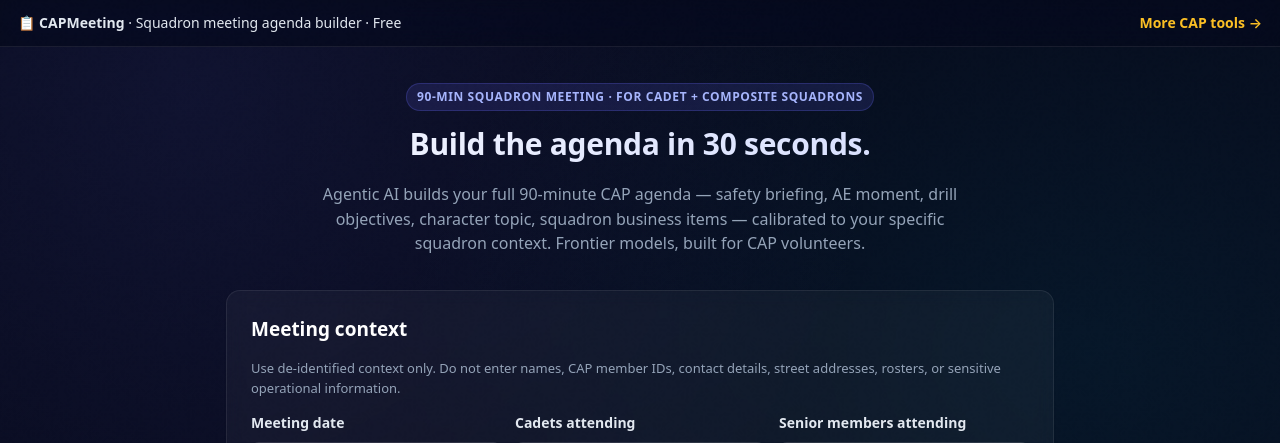
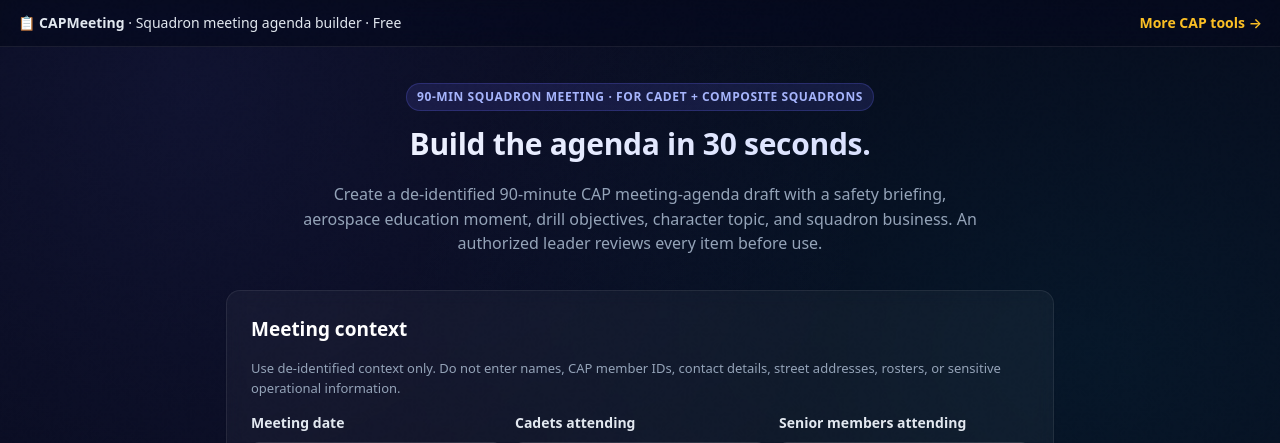
Before and after one commit to justfreshsky-jpg/CAPMeeting, a Flask app: page / in a window 1280 px wide. Shown: the top 443 px of the page. Run offline with Flask 3, Linux system fonts and the light colour scheme.

Commit message:
Refresh portfolio interface and customer guidance

```diff
--- a/requirements.txt
+++ b/requirements.txt
@@ -3,4 +3,4 @@ Werkzeug==3.1.8
 gunicorn==23.0.0
 requests==2.34.2
 urllib3==2.7.0
-freshsky-common @ git+https://github.com/justfreshsky-jpg/freshsky-common.git@5af659fe988b5a56fe03811a84e22bdda82129c2
+freshsky-common @ git+https://github.com/justfreshsky-jpg/freshsky-common.git@67d31da2eb4a88b05d84c0dd2a1b14a27ce10994
--- a/templates/index.html
+++ b/templates/index.html
@@ -137,7 +137,7 @@ a:hover{color:#c4b5fd}
   <header>
     <span class="tag">90-min squadron meeting · for cadet + composite squadrons</span>
     <h1>Build the agenda in 30 seconds.</h1>
-    <p>Agentic AI builds your full 90-minute CAP agenda — safety briefing, AE moment, drill objectives, character topic, squadron business items — calibrated to your specific squadron context. Frontier models, built for CAP volunteers.</p>
+    <p>Create a de-identified 90-minute CAP meeting-agenda draft with a safety briefing, aerospace education moment, drill objectives, character topic, and squadron business. An authorized leader reviews every item before use.</p>
   </header>
 
   <main>
```
